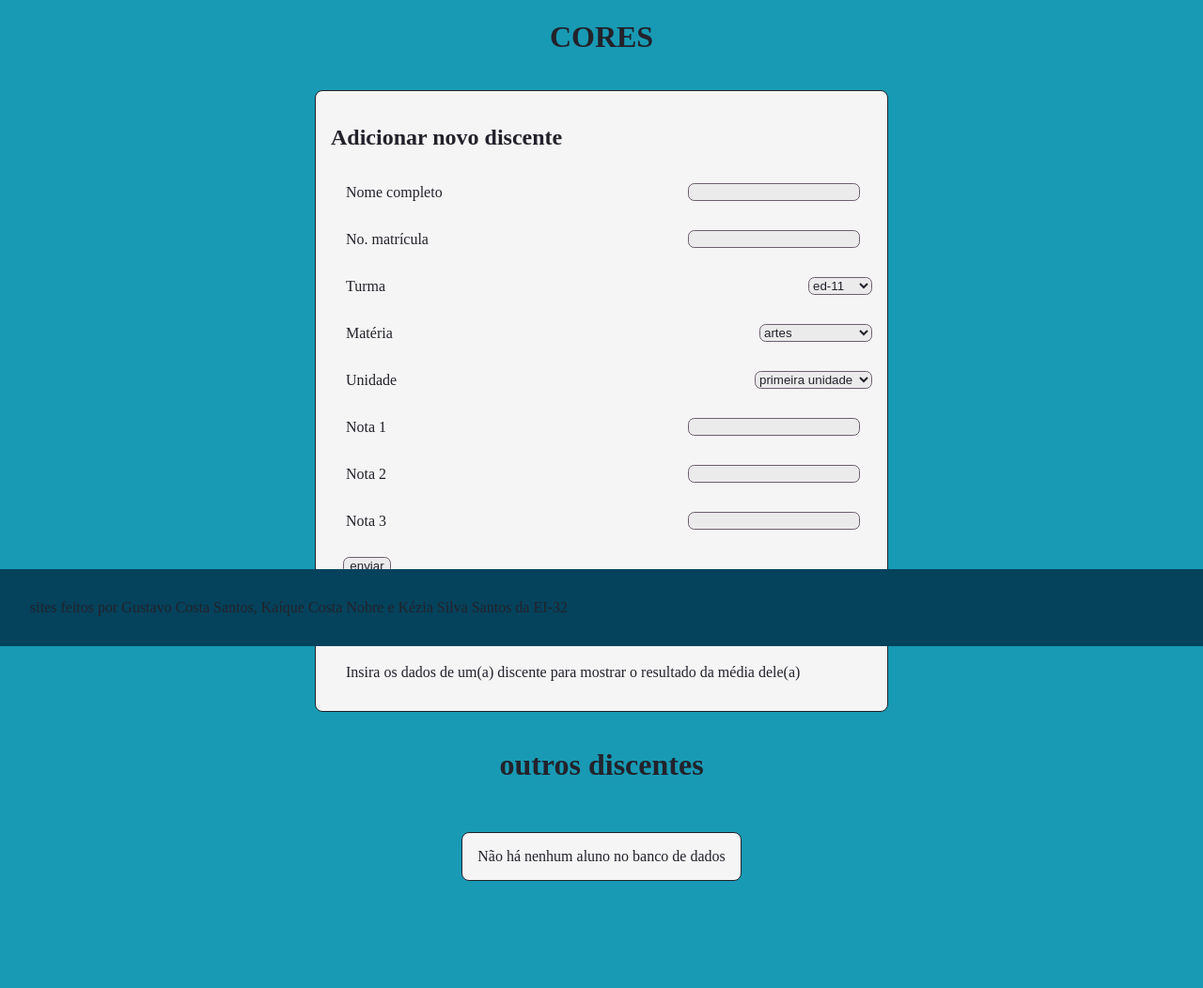
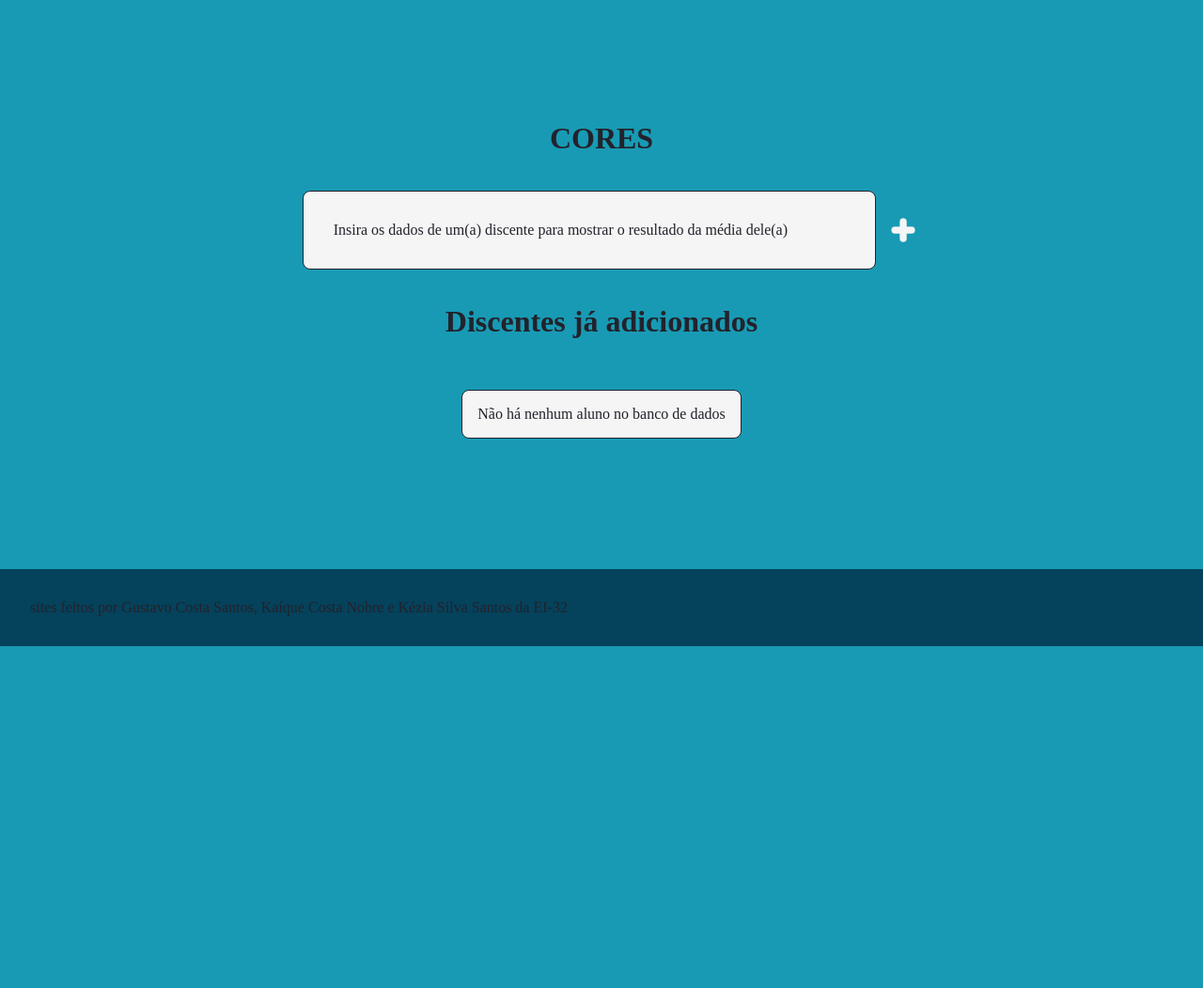
Before and after one commit to Zer0-Zer0/atividade_paranhos_php, a PHP site: page /cores/ in a window 1280 px wide. Shown: the part 112-1164 px from the top of the page at 94% size. After the commit the page ends 800 px from the top, so only its background shows below. Run offline with PHP 8.4, Linux system fonts and the light colour scheme.

Commit message:
Made the add classmate system more similar to the add contact system, also moved cores.dat to the cores/ dir 	modified:   .gitignore 	deleted:    _data/cores.dat 	modified:   cores/code.php 	modified:   cores/index.php 	modified:   cores/read.php

```diff
--- a/cores/code.php
+++ b/cores/code.php
@@ -3,7 +3,7 @@
 {
     extract($_POST);
     if (isset($send)) {
-        $file = fopen("../_data/cores.dat", "a");
+        $file = fopen("cores.dat", "a");
 
         $media = ($n1 + $n2 + $n3) / 3;
         $media = number_format((float)$media, 1, '.', '');
--- a/cores/index.php
+++ b/cores/index.php
@@ -10,7 +10,10 @@
 
     include("../_templates/head.php");
     head_constructor("Calculo de média");
+
     ?>
+
+    <script src="/_js/toggle.js"></script>
     <script src="/_js/clamp.js"></script>
 </head>
 
@@ -23,10 +26,24 @@
                 CORES
             </h1>
 
-            <div class="box standard_width">
-            <h2>
-                Adicionar novo discente
-            </h2>
+            <div class="flex_row">
+                <div class="box standard_width">
+                    <?php add_classmate(); ?>
+                </div>
+
+                <button onclick="toggle(document.getElementById('create_new'))" id="add_contact" class="square"></button>
+            </div>
+
+            <h1>Discentes já adicionados</h1>
+
+            <div class="center_flex flex_grid">
+                <?php read_data(); ?>
+            </div>
+
+            <div id="create_new" class="box standard_width center_abs hidden box">
+                <h2>
+                    Adicionar novo discente
+                </h2>
 
                 <form method="post">
                     <div class="flex_row">
@@ -124,14 +141,6 @@
                     </div>
                 </form>
             </div>
-            <div class="box flex_row standard_width">
-                <?php add_classmate(); ?>
-            </div>
-
-            <h1>outros discentes</h1>
-            <div class="center_flex flex_grid">
-                <?php read_data(); ?>
-            </div>
         </div>
     </main>
 
--- a/cores/read.php
+++ b/cores/read.php
@@ -1,7 +1,7 @@
 <?php
 function read_data()
 {
-    $data = file_get_contents("../_data/cores.dat");
+    $data = file_get_contents("cores.dat");
 
     echo $data? $data : "<p class='box'>Não há nenhum aluno no banco de dados </p>";
 }
```
Also changed, not shown: 2 other files.
